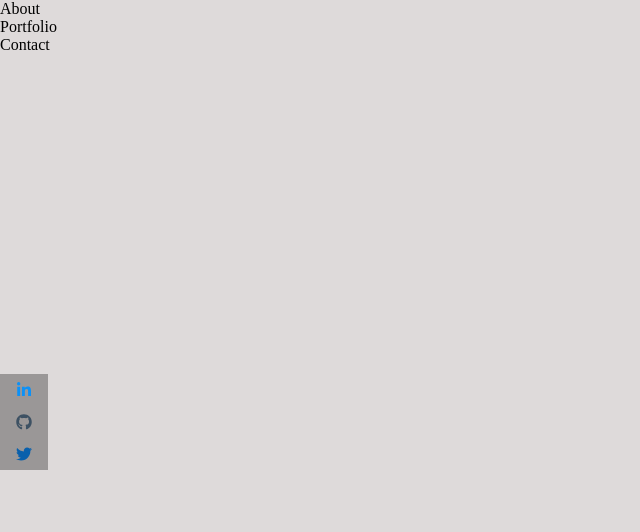
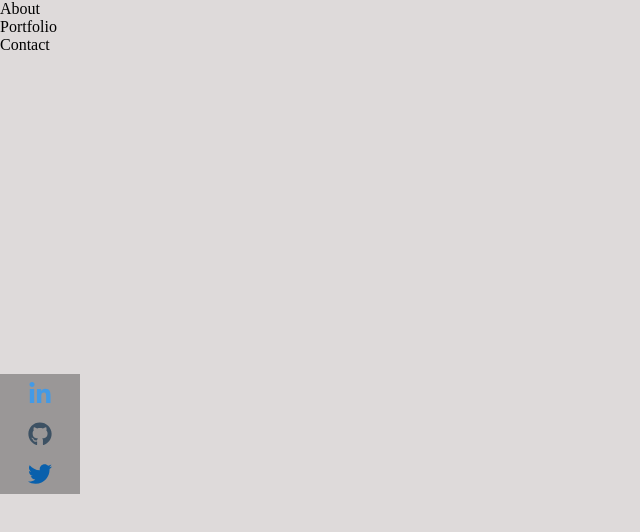
Before and after one commit to SamSumiya/samsumiya.com, a React (Create React App) app in the folder portfolio/: page / in a window 1280 px wide. Shown: the top 532 px of the page, without its empty margins (0-640 px from the left). Built offline with nearby package versions, Linux system fonts and the light colour scheme.

Commit message:
added inline style to give more margin code to the icons

```diff
--- a/portfolio/src/components/Footer.css
+++ b/portfolio/src/components/Footer.css
@@ -1,55 +1,55 @@
 
 .linkedin-icon {
-  color: rgb(12, 145, 247);
+  color: rgb(67, 154, 230);
   display: flex;
-  flex-direction: column;
-  margin-top: 20em;
-  width: 2em;
+  flex-direction: row;
+  width: 5%;
+  height: 3vh;
   background-color: rgba(118, 115, 115, 0.647);
-  padding: .5rem;
+  padding: 0.5rem;
   transition: 150ms ease-in-out;
 }
 
 .linkedin-icon:hover {
   background-color: rgba(152, 148, 148, 0.647);
-  transform: scale(1.1);
+  transform: scale(1.2, 1.15);
+  margin: 0.2rem 0;
 }
 
 .linkedin-button {
   margin-top: 0em;
 }
 
-
 .github-icon {
   color: rgb(61, 81, 99);
   display: flex;
   flex-direction: column;
-  /* margin-top: .2em; */
-  width: 2em;
+  width: 5%;
+  height: 3vh;
   background-color: rgba(118, 115, 115, 0.647);
-  padding: .5rem;
+  padding: 0.5rem;
   transition: 150ms ease-in-out;
 }
 
 .github-icon:hover {
   background-color: rgba(152, 148, 148, 0.647);
-  transform: scale(1.1);
+  transform: scale(1.2, 1.15);
+  margin: 0.2rem 0;
 }
-
-
 
 .twitter-icon {
   color: rgb(9, 96, 172);
   display: flex;
   flex-direction: column;
-  /* margin-top: .2em; */
-  width: 2em;
+  width: 5%;
+  height: 3vh;
   background-color: rgba(118, 115, 115, 0.647);
-  padding: .5rem;
+  padding: 0.5rem;
   transition: 150ms ease-in-out;
 }
 
 .twitter-icon:hover {
   background-color: rgba(152, 148, 148, 0.647);
-  transform: scale(1.1);
+  transform: scale(1.2, 1.15);
+  margin: 0.2rem 0;
 }
--- a/portfolio/src/components/Footer.js
+++ b/portfolio/src/components/Footer.js
@@ -2,13 +2,13 @@ import React from 'react';
 import { FaLinkedinIn } from 'react-icons/fa';
 import { FaGithub } from 'react-icons/fa';
 import { FaTwitter } from 'react-icons/fa';
-import './Footer.css';
+import styles from './Footer.css';
 import { IconContext } from 'react-icons';
 
 const Footer = () => {
 
   return (
-    <div>
+    <div style={{ marginTop: '20rem'}}>
       <IconContext.Provider value={{ className: 'linkedin-icon' }}>
         <a
           href="https://www.linkedin.com/in/samsumiya/"
```
